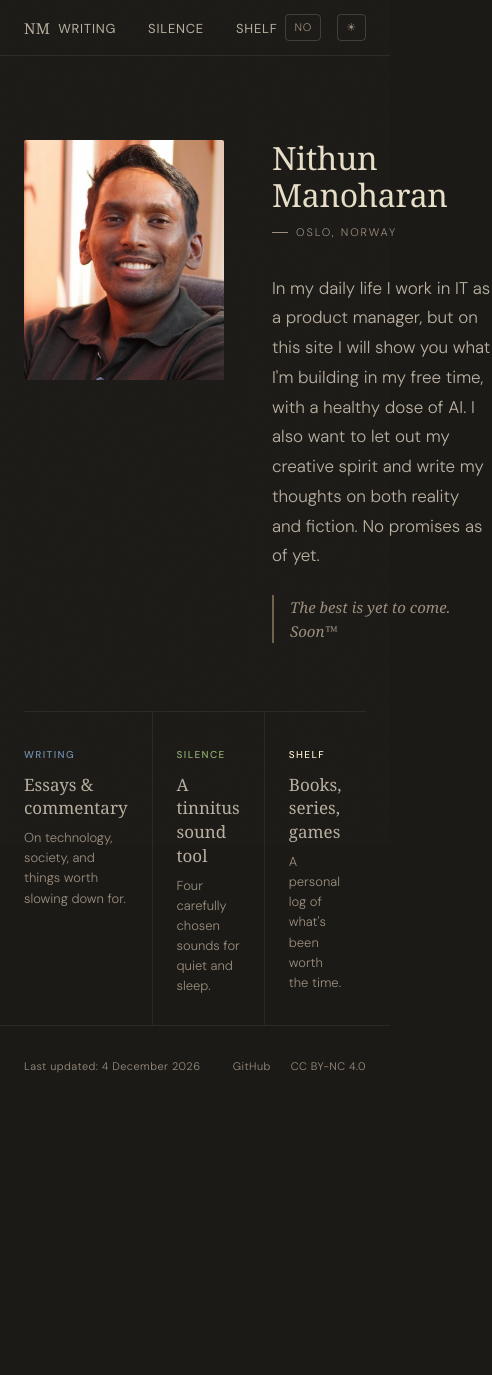
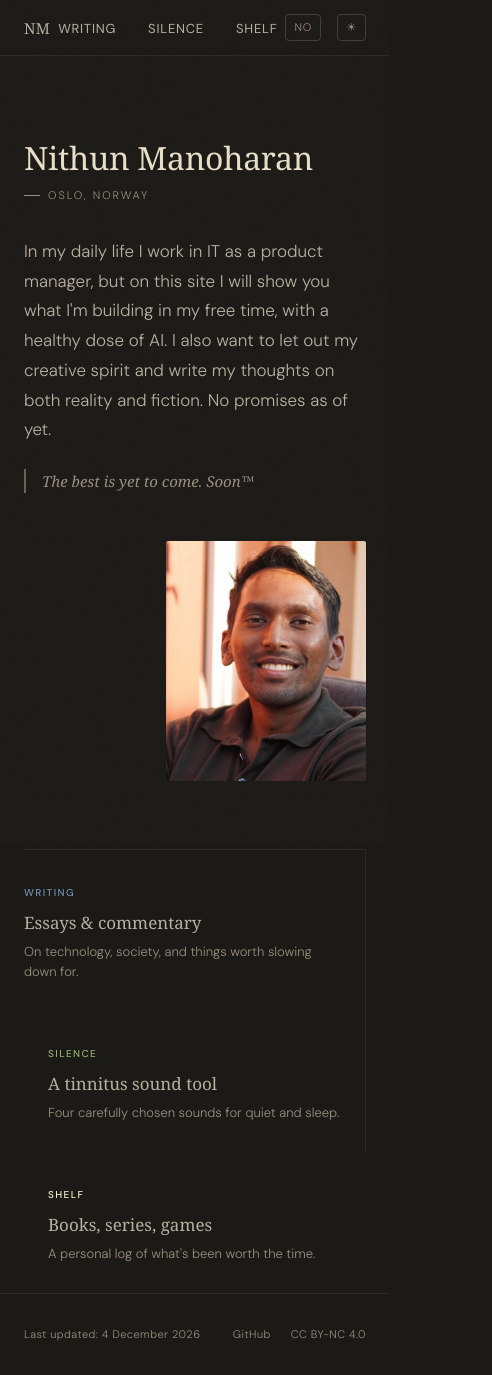
Before and after one commit to nithun96/nithun-website, a React (Vite) app: page / in a window 390 px wide. Shown: the whole page, 492 px wide, since content can reach past the window. Before the commit the page ends 1107 px from the top, so only its background shows below. Built offline with nearby package versions, Linux system fonts and the light colour scheme.

Commit message:
Fix hero layout: responsive grid via CSS, flexible portrait width

```diff
--- a/src/sections/Hero.jsx
+++ b/src/sections/Hero.jsx
@@ -19,17 +19,7 @@ export default function Hero() {
   return (
     <div className="page-enter" style={SHELL}>
       {/* ── Hero grid ─────────────────────────────────────────── */}
-      <div
-        style={{
-          paddingTop: 'clamp(64px, 10vh, 120px)',
-          paddingBottom: 'clamp(48px, 8vh, 96px)',
-          display: 'grid',
-          gridTemplateColumns: '1fr 220px',
-          gap: 48,
-          alignItems: 'start',
-        }}
-        className="max-[640px]:grid-cols-1"
-      >
+      <div className="hero-grid">
         {/* Text column */}
         <div>
           <h1
@@ -93,15 +83,15 @@ export default function Hero() {
         </div>
 
         {/* Portrait column */}
-        <div className="flex flex-col items-end max-[640px]:order-first max-[640px]:items-start">
+        <div className="flex flex-col items-end">
           <div
             style={{
-              width: 200,
-              height: 240,
+              width: '100%',
+              maxWidth: 200,
+              aspectRatio: '5/6',
               borderRadius: 2,
               overflow: 'hidden',
               background: 'var(--bg2)',
-              flexShrink: 0,
             }}
           >
             <img
@@ -114,14 +104,7 @@ export default function Hero() {
       </div>
 
       {/* ── Section teasers ───────────────────────────────────── */}
-      <div
-        style={{
-          borderTop: '1px solid color-mix(in oklch, var(--fg) 8%, transparent)',
-          display: 'grid',
-          gridTemplateColumns: 'repeat(3, 1fr)',
-        }}
-        className="max-[600px]:grid-cols-1"
-      >
+      <div className="hero-teasers">
         {SECTION_TEASERS.map(({ key, path, accent }, i) => (
           <Link
             key={key}
--- a/src/styles/global.css
+++ b/src/styles/global.css
@@ -166,6 +166,32 @@ body::before {
   box-shadow: 0 0 0 3px var(--bg2);
 }
 
+/* ── Hero layout ───────────────────────────────────────────── */
+.hero-grid {
+  display: grid;
+  grid-template-columns: 1fr 220px;
+  gap: 48px;
+  align-items: start;
+  padding-top: clamp(64px, 10vh, 120px);
+  padding-bottom: clamp(48px, 8vh, 96px);
+}
+@media (max-width: 640px) {
+  .hero-grid {
+    grid-template-columns: 1fr;
+  }
+}
+
+.hero-teasers {
+  border-top: 1px solid color-mix(in oklch, var(--fg) 8%, transparent);
+  display: grid;
+  grid-template-columns: repeat(3, 1fr);
+}
+@media (max-width: 600px) {
+  .hero-teasers {
+    grid-template-columns: 1fr;
+  }
+}
+
 /* ── Shelf cover spine colours ─────────────────────────────── */
 .shelf-card:nth-child(8n+1) .shelf-spine { background: color-mix(in oklch, var(--dusty) 55%, transparent); }
 .shelf-card:nth-child(8n+2) .shelf-spine { background: color-mix(in oklch, var(--stone) 55%, transparent); }
```
